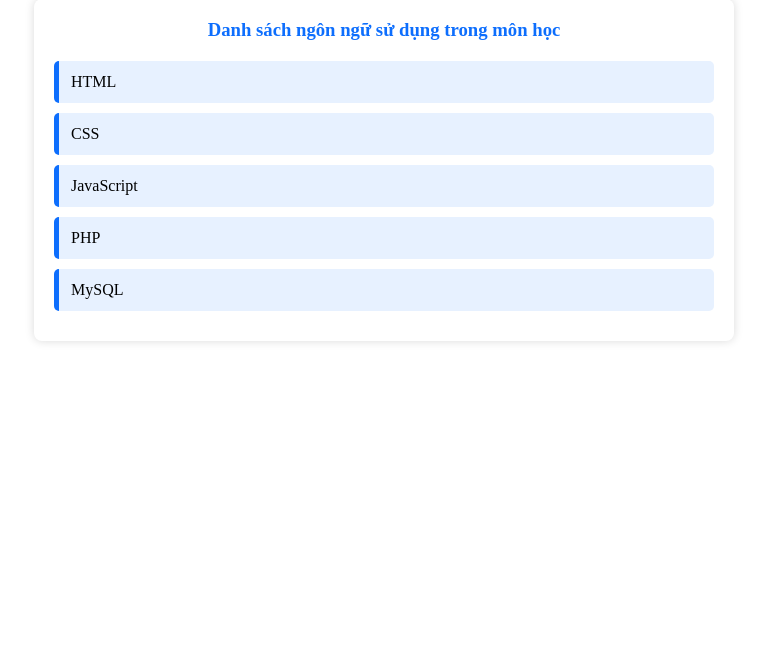
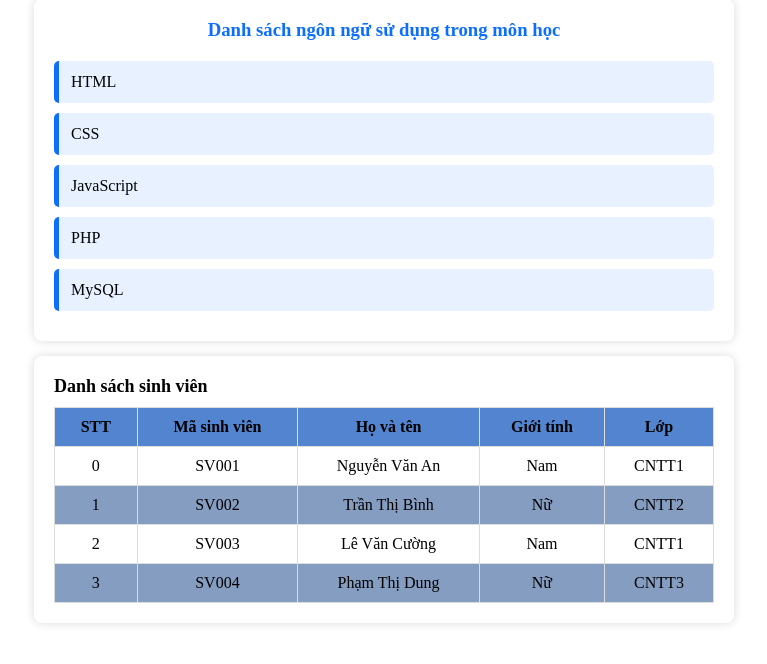
Before and after one commit to PhongBinhAn/PhongBinhAn_LTW1, a PHP site: page /Lab2/test1.php in a window 1280 px wide. Shown: the part 64-728 px from the top of the page, without its empty margins (256-1023 px from the left). Run offline with PHP 8.4, Linux system fonts and the light colour scheme.

Commit message:
update Lab2

```diff
--- a/Lab2/test1.php
+++ b/Lab2/test1.php
@@ -1,78 +1,178 @@
 <?php
-    $menus=["Trang chủ","Tin tức","Liên hệ","Giới thiệu"];
+$menus = ["Trang chủ", "Tin tức", "Liên hệ", "Giới thiệu"];
 $subjects = ["HTML", "CSS", "JavaScript", "PHP", "MySQL"];
+$students = [
+    [
+        "id" => "SV001",
+        "name" => "Nguyễn Văn An",
+        "gender" => "Nam",
+        "class" => "CNTT1"
+    ],
+    [
+        "id" => "SV002",
+        "name" => "Trần Thị Bình",
+        "gender" => "Nữ",
+        "class" => "CNTT2"
+    ],
+    [
+        "id" => "SV003",
+        "name" => "Lê Văn Cường",
+        "gender" => "Nam",
+        "class" => "CNTT1"
+    ],
+    [
+        "id" => "SV004",
+        "name" => "Phạm Thị Dung",
+        "gender" => "Nữ",
+        "class" => "CNTT3"
+    ],
+];
+$falculties = [
+    "Công nghệ thông tin",
+    "Quản trị kinh doanh",
+    "Kế toán",
+    "Ngôn ngữ Anh",
+];
+$classes=[
+    "A1"=>"CNTT1",
+    "A2"=> "CNTT2",
+    "A3"=> "CNTT3",
+    "A4"=> "CNTT4",
+];
+$genders=[
+    "Nam","Nữ","Khác",
+];
+$hobbies=[
+    "LT"=>"Lập trình",
+    "DS"=> "Đọc sách",
+    "AN"=> "Âm nhạc",
+    "DL"=> "Du lịch",
+    "TT"=>"Thể thao",
+];
 ?>
 <!DOCTYPE html>
 <html lang="en">
+
 <head>
     <meta charset="UTF-8">
     <meta name="viewport" content="width=device-width, initial-scale=1.0">
     <title>Document</title>
     <style>
-        *{
-            margin:0;
-            padding:0;
-            box-sizing:border-box;
+        * {
+            margin: 0;
+            padding: 0;
+            box-sizing: border-box;
         }
+
         nav {
-        background:rgb(4,40,94);
+            background: rgb(4, 40, 94);
         }
+
         nav ul {
-        list-style:none;
+            list-style: none;
             display: flex;
         }
+
         nav li {
-        flex:1;
+            flex: 1;
         }
+
         nav a {
-        color:white;
-        text-decoration:none;
-        font-weight:bold;
-        display:block;
-        padding:15px;
-        text-align:center;
+            color: white;
+            text-decoration: none;
+            font-weight: bold;
+            display: block;
+            padding: 15px;
+            text-align: center;
         }
+
         nav ul li:hover {
-        background:#084298;
+            background: #084298;
         }
-    .s1{
+
+        .s1 {
             max-width: 700px;
-        margin:auto;
-        margin-top:15px;
-        background:#fff;
-        padding:20px;
+            margin: auto;
+            margin-top: 15px;
+            background: #fff;
+            padding: 20px;
             border-radius: 8px;
-        box-shadow:0 0 10px rgba(0,0,0,0.15);
+            box-shadow: 0 0 10px rgba(0, 0, 0, 0.15);
         }
+
         .s1 h3 {
-        text-align:center;
-        color:#0d6efd;
-        margin-bottom:20px;
+            text-align: center;
+            color: #0d6efd;
+            margin-bottom: 20px;
         }
+
         .s1 ul {
-        list-style:none;
+            list-style: none;
         }
+
         .s1 li {
-        padding:12px;
-        margin-bottom:10px;
-        background:#e7f1ff;
+            padding: 12px;
+            margin-bottom: 10px;
+            background: #e7f1ff;
             border-left: 5px solid #0d6efd;
-        border-radius:5px;
-        transition:.3s;
+            border-radius: 5px;
+            transition: .3s;
         }
-    .s1 li:hover{
-        background:#cfe2ff;
+
+        .s1 li:hover {
+            background: #cfe2ff;
             transform: translateX(5px);
+        }
+        .s2 h3{
+            font-size: 18px;
+            font-weight: bold;
+            color: #000000;
+            margin: 0 0 10px 0;
+        }
+        .s2 {
+            max-width: 700px;
+            margin: auto;
+            margin-top: 15px;
+            background: #fff;
+            padding: 20px;
+            border-radius: 8px;
+            box-shadow: 0 0 10px rgba(0, 0, 0, 0.15);
+        }
+
+        .s2 th,.s2 td {
+            padding: 10px 15px;
+            text-align: center;
+            border:1px solid #ddd;
+        }
+        .s2 table {
+            width: 100%;
+            border-collapse: collapse;
+            margin-top:10px;
+        }
+        .s2 body{
+            padding: 20px 15px;
+            border: 1px solid #000000;
+            color: #030d17;
+        }
+        .s2 th{
+            background-color: #5284d0;
+        }
+        .s2 tbody  tr:nth-child(even){
+            background-color: #859dc0;
+        }
+        .s2 tbody tr:hover{
+            color:red;
         }
     </style>
 
 </head>
+
 <body>
     <nav>
         <ul>
             <?php foreach ($menus as $menu) { ?>
                 <li>
-                    <a href="#"><?=$menu ?></a>
+                    <a href="#"><?= $menu ?></a>
                 </li>
             <?php } ?>
         </ul>
@@ -80,12 +180,40 @@
     <section class="s1">
         <h3>Danh sách ngôn ngữ sử dụng trong môn học</h3>
         <ul>
-            <?php foreach($subjects as $subjects){
+            <?php foreach ($subjects as $subjects) {
                 echo "<li>$subjects</li>";
             }
             ?>
 
         </ul>
     </section>
+    <section class="s2">
+        <h3>Danh sách sinh viên</h3>
+        <table>
+            <thead>
+                <th>STT</th>
+                <th>Mã sinh viên</th>
+                <th>Họ và tên</th>
+                <th>Giới tính</th>
+                <th>Lớp</th>
+            </thead>
+            <tbody>
+                <?php $i = 0;
+                foreach ($students as $index) { ?>
+                    <tr>
+                        <td><?= $i++ ?></td>
+                        <td><?= $index["id"] ?></td>
+                        <td><?= $index["name"] ?></td>
+                        <td><?= $index["gender"] ?></td>
+                        <td><?= $index["class"] ?></td>
+                    </tr>
+                <?php } ?>
+            </tbody>
+        </table>
+    </section>
+    <section class=""s3>
+
+    </section>
 </body>
+
 </html>
```
Lines whose indentation alone changed are shown as unchanged.
